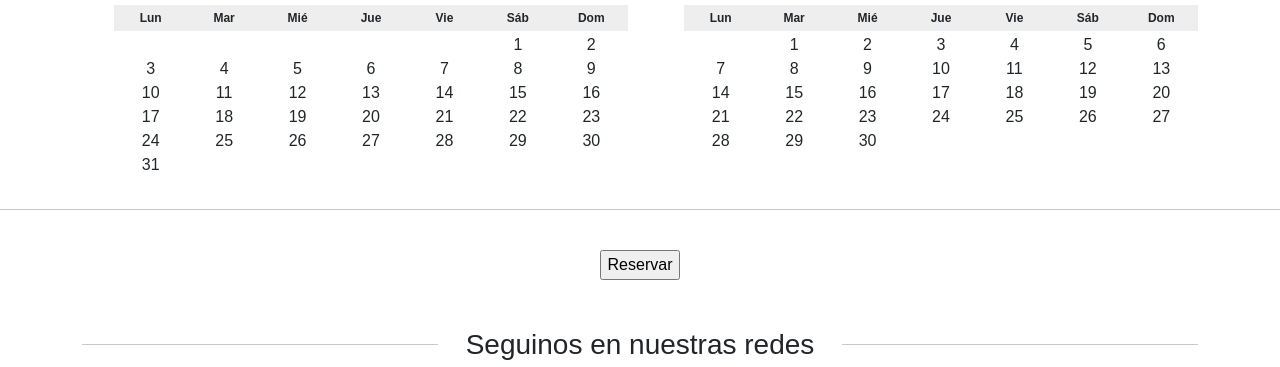
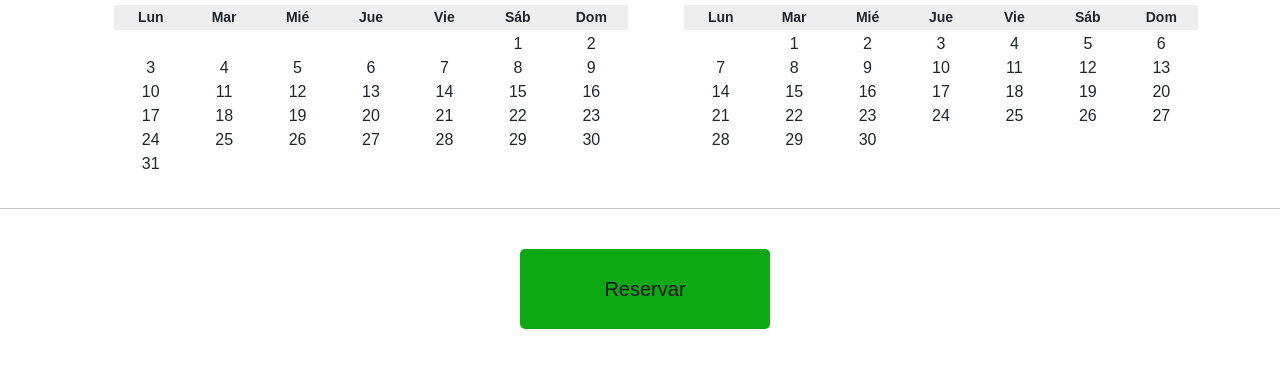
Before and after one commit to Ga77777/PreEntrega2Herrera, a plain HTML site: page proyecto/pag/reservas.html in a window 1280 px wide. Shown: the part 527-894 px from the top of the page. Drawn offline with nearby package versions, Linux system fonts and the light colour scheme.

Commit message:
Add files via upload

```diff
--- a/proyecto/css/style.css
+++ b/proyecto/css/style.css
@@ -99,6 +99,8 @@ nav ul li a {
     text-decoration: none;
 }
 
+
+
 .footer{
     background: #f2eded;
     padding: 4rem 0;
@@ -115,10 +117,6 @@ nav ul li a {
     display: block;
 }
 
-.hr{
-
-
-}
 
 .input{
     font-size: 16px;
@@ -136,8 +134,26 @@ nav ul li a {
   width: 150px;
 }
 
+.my-button2{
+    padding: 10px 20px;
+    background-color: #0ca912;
+    color: rgb(19, 19, 19);
+    border: none;
+    border-radius: 5px;
+    cursor: pointer;
+    font-size: 20px;
+    margin-left: 10px;
+    width: 250px;
+    height: 80px;}
+
+
 .my-button:hover {
     background-color: #45a049;
+  }
+
+  .my-button2:hover {
+    background-color: #5caa72;
+    color: #292d29;
   }
 
  .my-button:active {
@@ -147,6 +163,8 @@ nav ul li a {
 
   section.reserva {
     text-align: center;
+
+
   }
 
   .columna{
@@ -154,7 +172,7 @@ nav ul li a {
     text-align: center;
   }
   .reserva .fila {
-    width: 70%;
+
     text-align: center;
   }
 
@@ -222,9 +240,9 @@ nav ul li a {
     .day-name {
         background: #eee;
         font-weight: bold;
-        font-size: 12px;
+        font-size: 14px;
         margin-bottom: 2px;
-        padding: 4px;
+        padding: 2px;
         text-align: center;
     }
 
```
